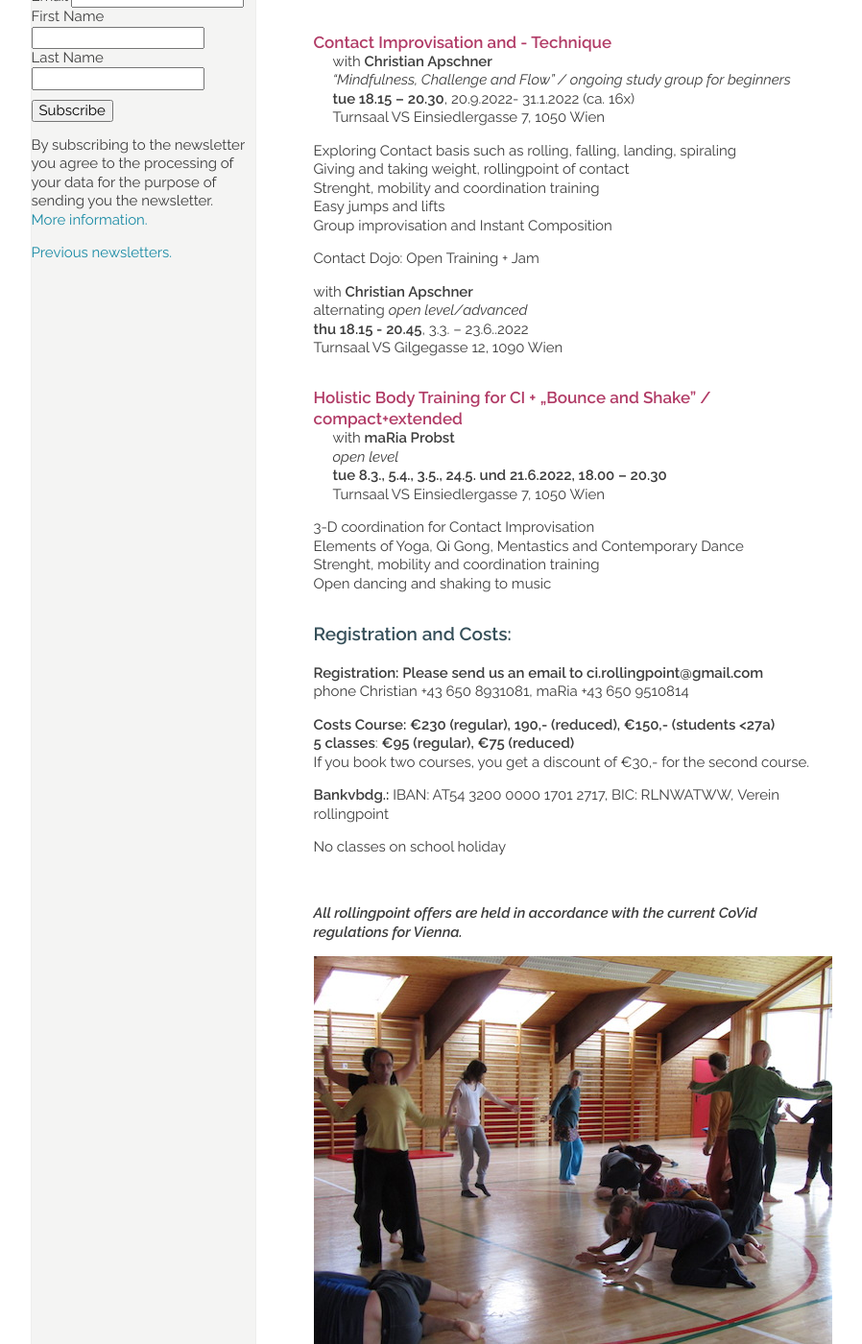
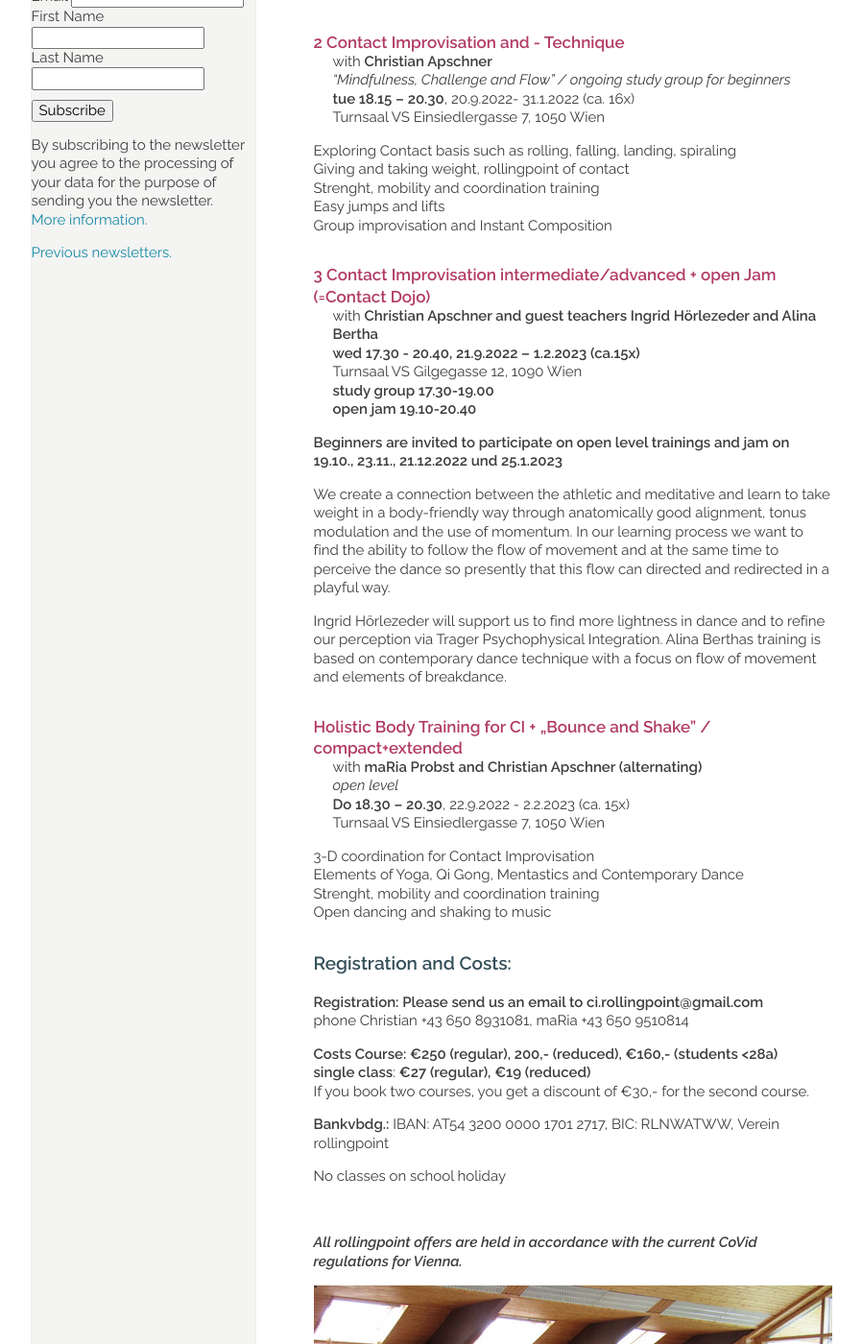
Before and after one commit to manulari/rollingpointat, a Jekyll site: the page built from _pages_en/en-kurse.md, in a window 1280 px wide and 1400 px high, scrolled down 727 px. Shown: the whole window at 96% size, without its empty margins (152-1050 px from the left). Built offline with Jekyll 4.4.1, drawn with Linux system fonts in a browser that asks for light colours; comment, search, counter and statistics services are not loaded.

Commit message:
Update page (en) “en-kurse”

```diff
--- a/_pages_en/en-kurse.md
+++ b/_pages_en/en-kurse.md
@@ -32,7 +32,7 @@ Release technique into momentum. Improvisation, dance sequences, somatics and em
 
 <div class="named-anchor" id="di"></div>
 
-#### Contact Improvisation and - Technique
+#### 2 Contact Improvisation and - Technique
 
 with **Christian Apschner**\
 *“Mindfulness, Challenge and Flow” / ongoing study group for beginners*\
@@ -47,20 +47,28 @@ Group improvisation and Instant Composition
 
 <div class="named-anchor" id="mi"></div>
 
-Contact Dojo: Open Training + Jam
+#### 3 **Contact Improvisation intermediate/advanced + open Jam (=Contact Dojo)**
 
-with **Christian Apschner**\
-alternating *open level/advanced*\
-**thu 18.15 - 20.45**, 3.3. – 23.6..2022\
-Turnsaal VS Gilgegasse 12, 1090 Wien
+with **Christian Apschner and guest teachers Ingrid Hörlezeder and Alina Bertha**\
+**wed 17.30 - 20.40, 21.9.2022 – 1.2.2023 (ca.15x)**\
+Turnsaal VS Gilgegasse 12, 1090 Wien\
+**study group 17.30-19.00**\
+**open jam 19.10-20.40**
+
+**Beginners are invited to participate on open level trainings and jam on**\
+**19.10., 23.11., 21.12.2022 und 25.1.2023**
+
+We create a connection between the athletic and meditative and learn to take weight in a body-friendly way through anatomically good alignment, tonus modulation and the use of momentum. In our learning process we want to find the ability to follow the flow of movement and at the same time to perceive the dance so presently that this flow can directed and redirected in a playful way.
+
+Ingrid Hörlezeder will support us to find more lightness in dance and to refine our perception via Trager Psychophysical Integration. Alina Berthas training is based on contemporary dance technique with a focus on flow of movement and elements of breakdance.
 
 <div class="named-anchor" id="do"></div>
 
 #### Holistic Body Training for CI + „Bounce and Shake" / compact+extended
 
-with **maRia Probst**\
+with **maRia Probst and Christian Apschner (alternating)**\
 *open level*\
-**tue 8.3., 5.4., 3.5., 24.5. und 21.6.2022, 18.00 – 20.30**\
+**Do 18.30 – 20.30**, 22.9.2022 - 2.2.2023 (ca. 15x)\
 Turnsaal VS Einsiedlergasse 7, 1050 Wien
 
 3-D coordination for Contact Improvisation\
@@ -73,8 +81,8 @@ Open dancing and shaking to music
 **Registration: Please send us an email to ci.rollingpoint@gmail.com**\
 phone Christian +43 650 8931081, maRia +43 650 9510814
 
-**Costs Course: €230 (regular), 190,- (reduced), €150,- (students <27a)**\
-**5 classes**: **€95 (regular), €75 (reduced)**\
+**Costs Course: €250 (regular), 200,- (reduced), €160,- (students <28a)**\
+**single class**: **€27 (regular), €19 (reduced)**\
 If you book two courses, you get a discount of €30,- for the second course.
 
 **Bankvbdg.:** IBAN: AT54 3200 0000 1701 2717, BIC: RLNWATWW, Verein rollingpoint
```
